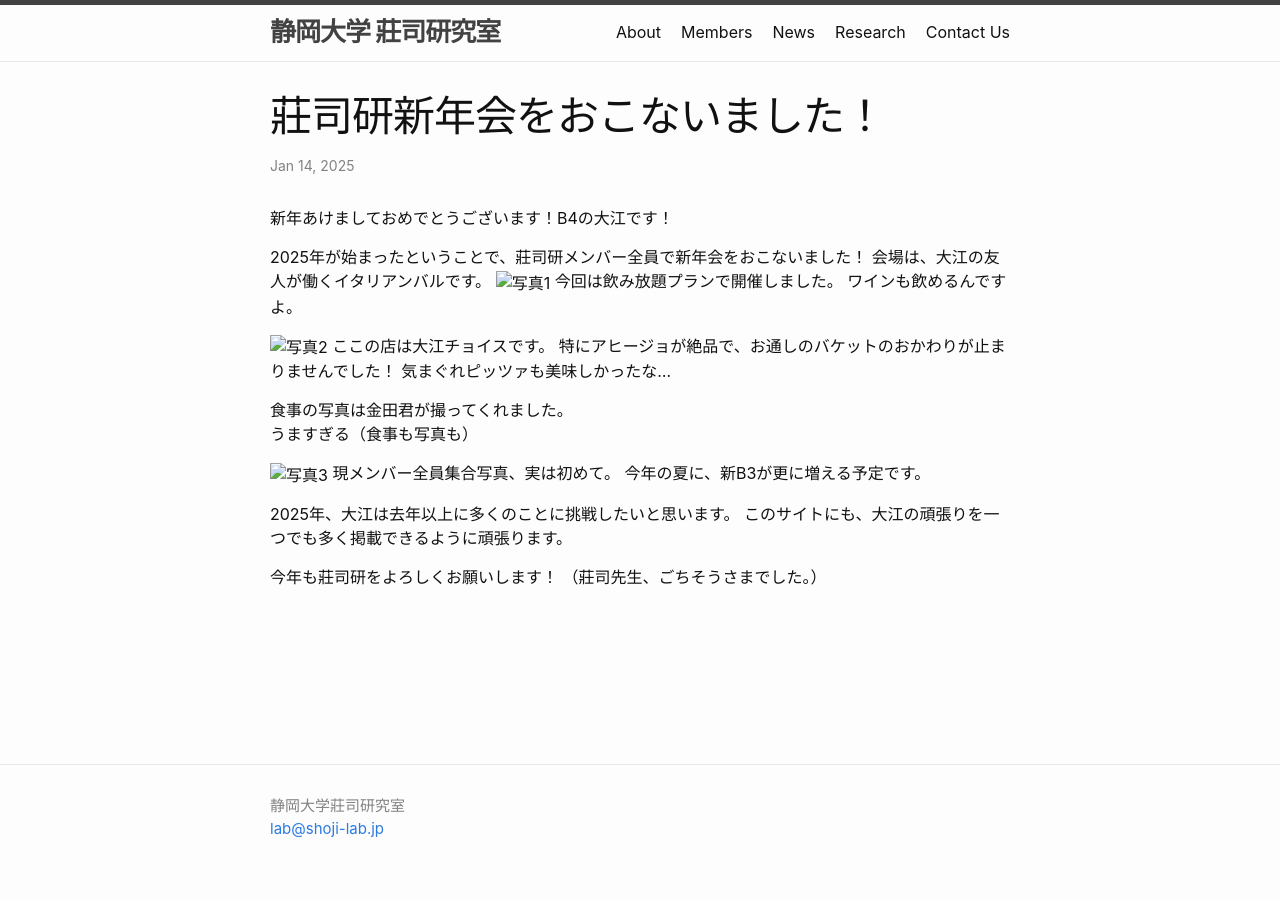
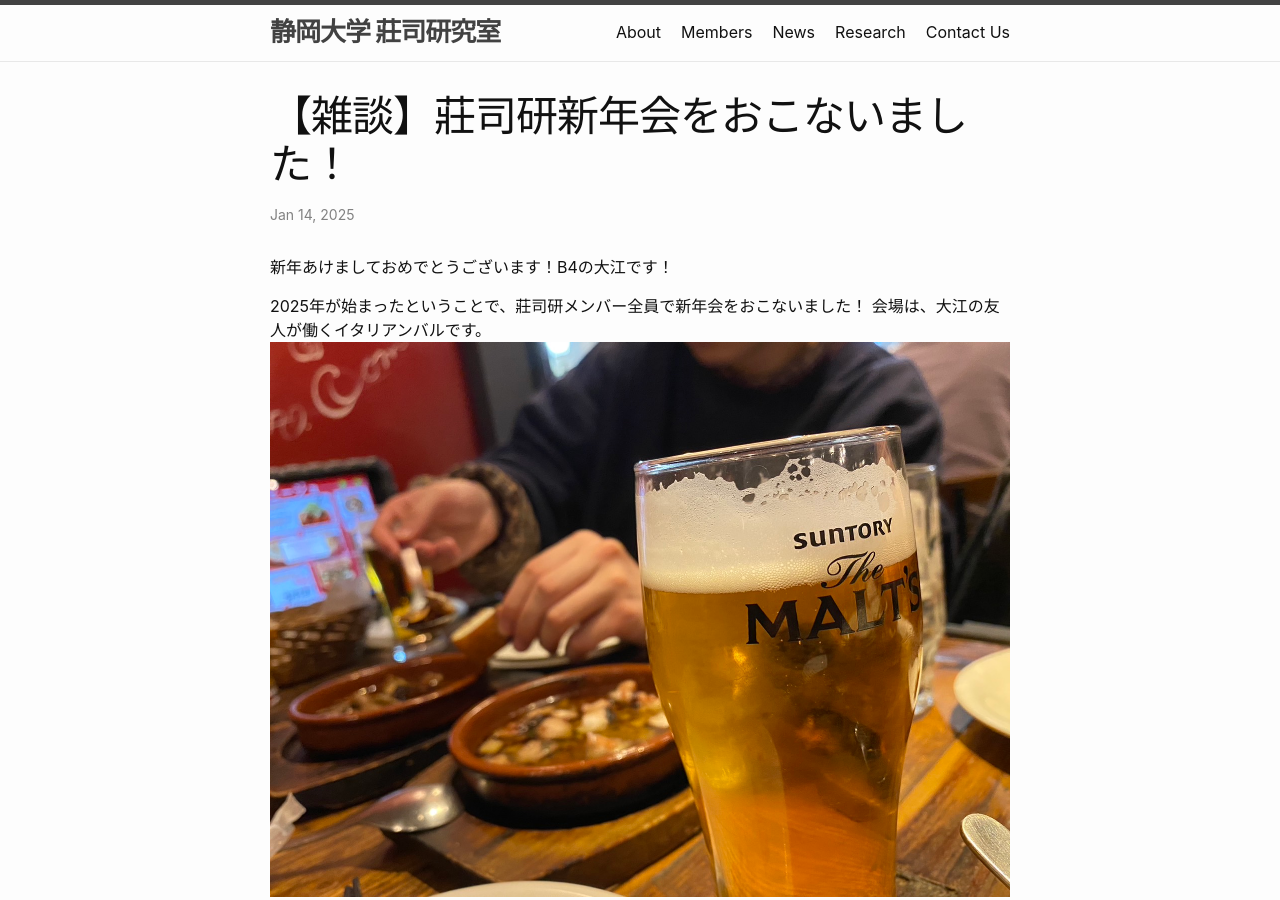
Before and after one commit to shoji-lab/shoji-lab.github.io, a Jekyll site: the page built from _posts/2025-01-14-NewYear2025.md, in a window 1280 px wide and 900 px high. Built offline with Jekyll 4.4.1, drawn with Linux system fonts in a browser that asks for light colours.

Commit message:
NewYear2

```diff
--- a/_posts/2025-01-14-NewYear2025.md
+++ b/_posts/2025-01-14-NewYear2025.md
@@ -1,6 +1,6 @@
 ---
 layout: post
-title: "莊司研新年会をおこないました！"
+title: "【雑談】莊司研新年会をおこないました！"
 categories: 雑談
 ---
 
@@ -8,11 +8,11 @@
 
 2025年が始まったということで、莊司研メンバー全員で新年会をおこないました！
 会場は、大江の友人が働くイタリアンバルです。
-![写真1](/assets/img/posts/202501014/NewYear1.jpg "ビールと大江")
+![写真1](/assets/img/posts/20250114/NewYear1.jpg "ビールと大江")
 今回は飲み放題プランで開催しました。
 ワインも飲めるんですよ。
 
-![写真2](/assets/img/posts/20250108/NewYear2.jpg "タコのアヒージョ。食べかけなのが逆に良い。")
+![写真2](/assets/img/posts/20250114/NewYear2.jpg "タコのアヒージョ。食べかけなのが逆に良い。")
 ここの店は大江チョイスです。
 特にアヒージョが絶品で、お通しのバケットのおかわりが止まりませんでした！
 気まぐれピッツァも美味しかったな...
@@ -20,7 +20,7 @@
 食事の写真は金田君が撮ってくれました。
 うますぎる（食事も写真も）
 
-![写真3](/assets/img/posts/20250108/NewYear2.jpg "先生とB4とB3")
+![写真3](/assets/img/posts/20250114/NewYear2.jpg "先生とB4とB3")
 現メンバー全員集合写真、実は初めて。
 今年の夏に、新B3が更に増える予定です。
 
```
